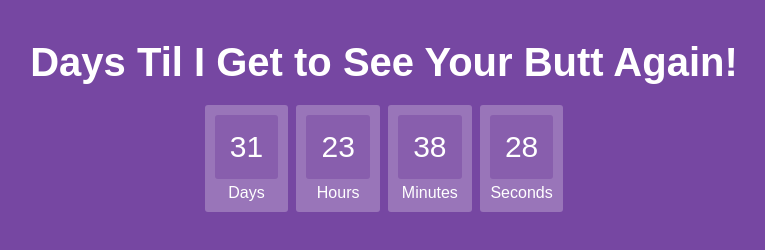
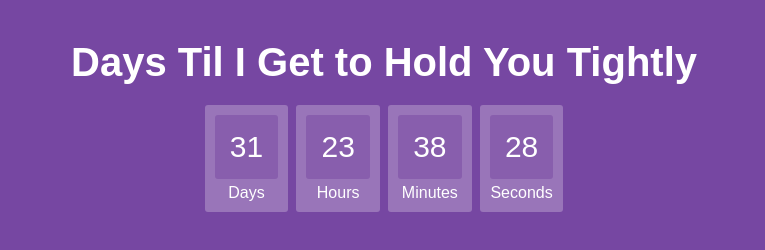
Before and after one commit to J-Mo63/back-together, a plain HTML site: page index.html in a window 1280 px wide. Shown: the whole page, without its empty margins (256-1021 px from the left). Drawn offline with Linux system fonts and the light colour scheme.

Commit message:
Updated site header

```diff
--- a/index.html
+++ b/index.html
@@ -5,7 +5,7 @@
         <script src="scripts.js"></script>
     </head>
     <body>
-        <h1>Days Til I Get to See Your Butt Again!</h1>
+        <h1>Days Til I Get to Hold You Tightly</h1>
         <div id="clockdiv">
           <div>
             <span class="days"></span>
```
